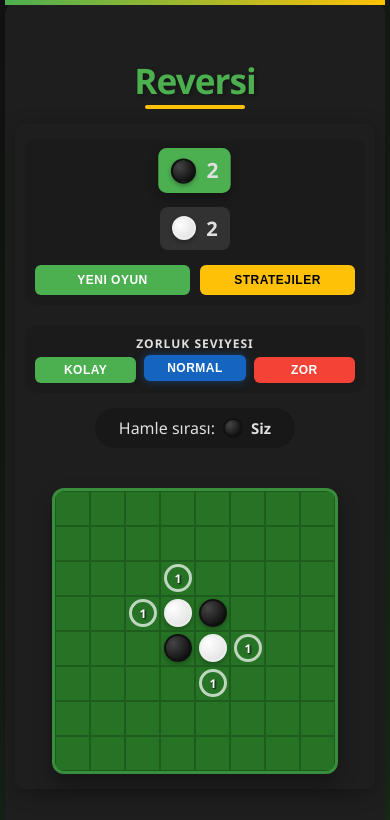
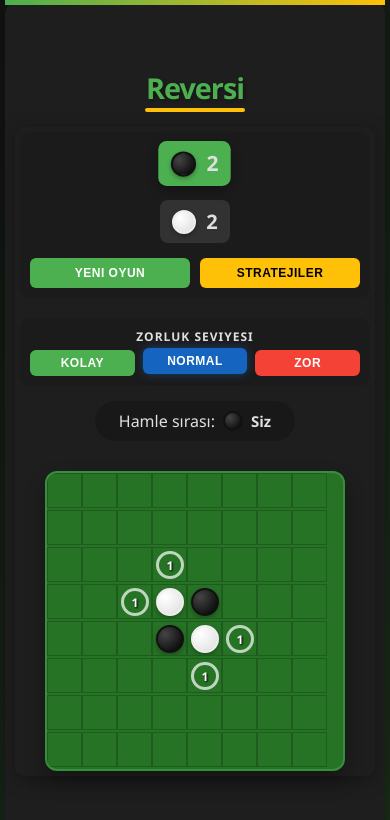
Before and after one commit to turbulence6th/CodeyzersiClient, a React app: page / in a window 390 px wide. Shown: the top 820 px of the page. Built offline with nearby package versions, Linux system fonts and the light colour scheme; the HTML template or start-up script is replaced by a standard one.

Commit message:
çözünürlük düzeltildi

```diff
--- a/src/App.css
+++ b/src/App.css
@@ -68,7 +68,7 @@
   @media (min-width: 1201px) {
     .app {
       max-width: 1000px;
-      padding: 40px;
+      padding: 20px;
     }
 
     .content {
@@ -80,7 +80,7 @@
   @media (min-width: 769px) and (max-width: 1200px) {
     .app {
       max-width: 95%;
-      padding: 30px;
+      padding: 15px;
       border-radius: 15px;
     }
 
@@ -93,12 +93,12 @@
   @media (max-width: 768px) {
     .app {
       max-width: 100%;
-      padding: 20px;
+      padding: 10px;
       border-radius: 10px;
     }
 
     .header h1 {
-      font-size: 2.4rem;
+      font-size: 2rem;
     }
 
     .content {
@@ -112,12 +112,14 @@
   /* Tablet ve küçük ekranlar */
   @media (max-width: 1024px) {
     .app {
-      padding: 30px;
-      max-width: 90%;
+      padding: 15px;
+      max-width: 95%;
+      height: auto;
+      min-height: 100vh;
     }
 
     .header h1 {
-      font-size: 2.6rem;
+      font-size: 2.2rem;
     }
 
     .content {
@@ -128,13 +130,13 @@
   /* Mobil ekranlar */
   @media (max-width: 600px) {
     .app {
-      padding: 20px 10px;
+      padding: 10px;
       border-radius: 15px;
       max-width: 100%;
     }
 
     .header h1 {
-      font-size: 2.2rem;
+      font-size: 1.8rem;
     }
 
     .content {
--- a/src/components/Board.css
+++ b/src/components/Board.css
@@ -24,28 +24,35 @@
 }
 
 /* Responsive tasarım için tahta boyutunu ayarla */
+@media (max-width: 1200px) {
+  .board {
+    min-width: 450px;
+    min-height: 450px;
+  }
+}
+
 @media (max-width: 768px) {
   .board {
-    min-width: 480px;
-    min-height: 480px;
-    border-width: 5px;
+    min-width: 400px;
+    min-height: 400px;
+    border-width: 4px;
   }
 }
 
 @media (max-width: 600px) {
   .board {
-    min-width: 360px;
-    min-height: 360px;
-    border-width: 4px;
-    margin-top: 15px;
+    min-width: 350px;
+    min-height: 350px;
+    border-width: 3px;
+    margin-top: 5px;
     transform: none;
   }
 }
 
 @media (max-width: 400px) {
   .board {
-    min-width: 280px;
-    min-height: 280px;
-    border-width: 3px;
+    min-width: 300px;
+    min-height: 300px;
+    border-width: 2px;
   }
 }
--- a/src/components/ReversiGame.css
+++ b/src/components/ReversiGame.css
@@ -43,7 +43,7 @@
   @media (min-width: 1201px) {
     .reversi-game {
       max-width: 1200px;
-      padding: 30px;
+      padding: 20px;
     }
 
     .game-container {
@@ -55,7 +55,7 @@
   @media (min-width: 769px) and (max-width: 1200px) {
     .reversi-game {
       max-width: 100%;
-      padding: 20px;
+      padding: 15px;
     }
 
     .game-container {
@@ -65,27 +65,19 @@
       justify-content: center;
       max-width: 100%;
     }
-
-    .board-container {
-      margin: 0 auto;
-    }
   }
 
   /* Tablet yatay */
   @media (max-width: 768px) {
     .reversi-game {
       max-width: 100%;
-      padding: 15px;
+      padding: 10px;
     }
 
     .game-container {
       flex-direction: row;
       align-items: center;
       justify-content: center;
-    }
-
-    .board-container {
-      margin: 0 auto;
     }
   }
 }
@@ -98,26 +90,19 @@
       flex-direction: column;
       align-items: center;
     }
-
-    .board-container {
-      width: 100%;
-      display: flex;
-      justify-content: center;
-      margin: 0 auto;
-    }
   }
 
   @media (max-width: 768px) {
     .reversi-game {
-      padding: 20px;
-      max-width: 650px;
+      padding: 10px;
+      max-width: 100%;
     }
   }
 
   /* Mobil ekranlar */
   @media (max-width: 480px) {
     .reversi-game {
-      padding: 15px 10px;
+      padding: 5px;
       max-width: 100%;
     }
   }
```
